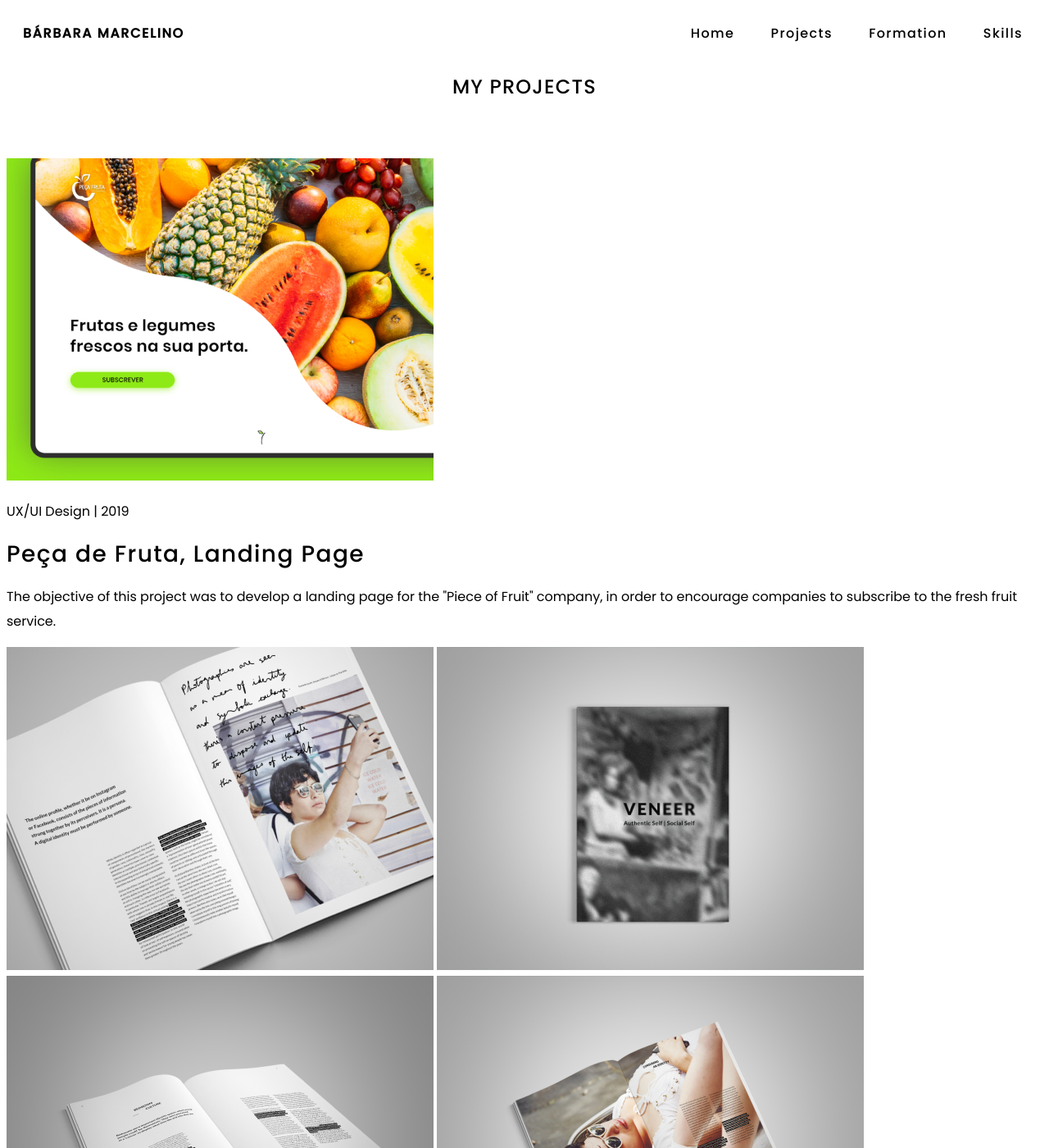
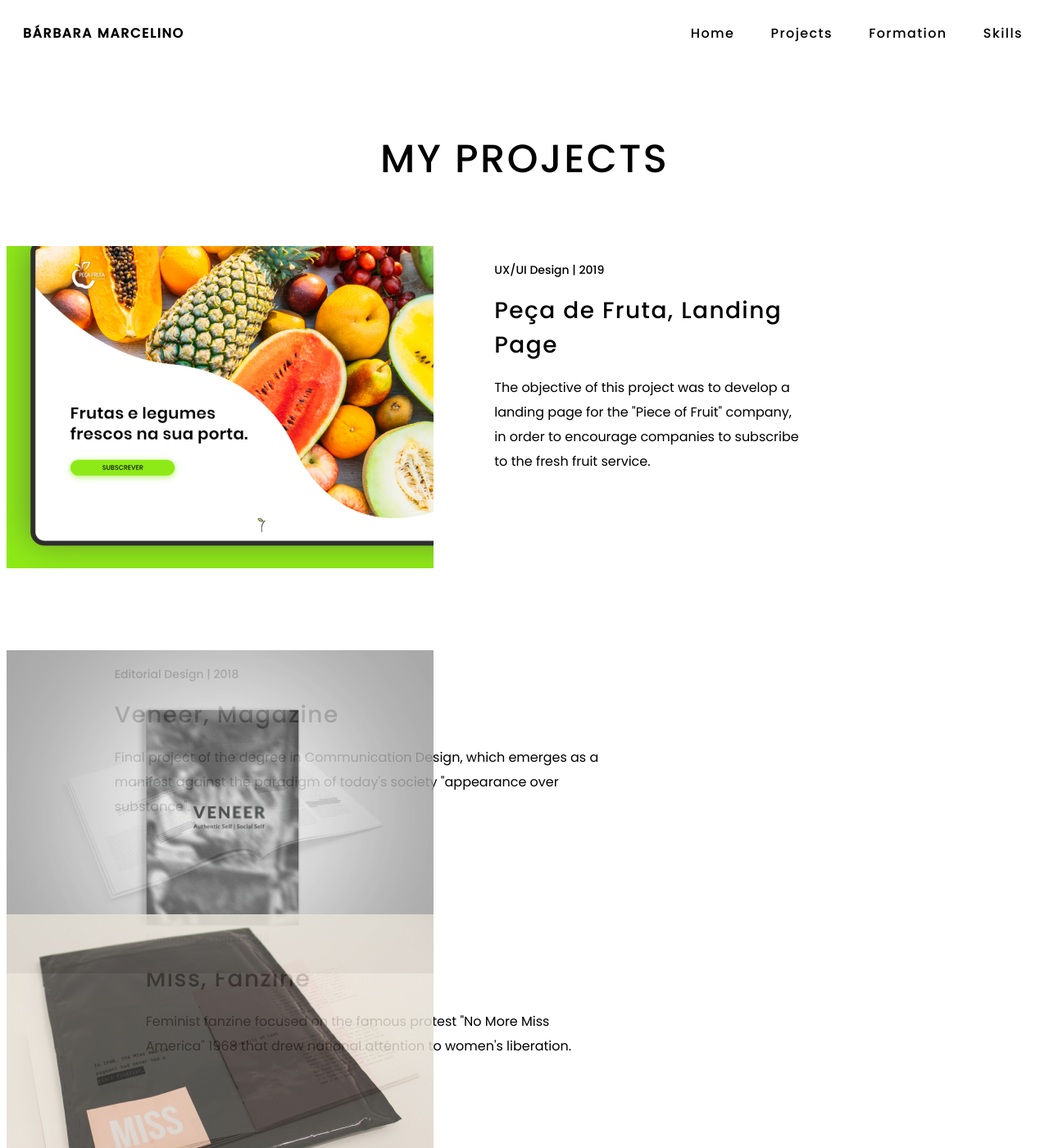
Before and after one commit to BarbaraMarcelino/projeto, a Jekyll site: the page built from projects.html, in a window 1280 px wide and 1400 px high. Shown: the whole window at 82% size. Built offline with Jekyll 4.4.1, drawn with Linux system fonts in a browser that asks for light colours.

Commit message:
projects, formation e skills

```diff
--- a/_works/1PecaDeFruta.html
+++ b/_works/1PecaDeFruta.html
@@ -1,9 +1,11 @@
 ---
 
 ---
+<article class="container">
     <img class="images" src="assets/img/projeto1.png" alt="Project 1 - Peça de Fruta, Landing Page">
     <div class="description">
         <p class="subtitle">UX/UI Design | 2019</p>
         <h4>Peça de Fruta, Landing Page</h4>
         <p>The objective of this project was to develop a landing page for the "Piece of Fruit" company, in order to encourage companies to subscribe to the fresh fruit service.</p>
     </div>
+</article>
--- a/assets/main.scss
+++ b/assets/main.scss
@@ -29,10 +29,10 @@
 h3 {
 	text-align: center;
 	font-weight: 500;
-	font-size: 24px;
+	font-size: 48px;
 	letter-spacing: 0.05em;
-	padding-top: 80px;
-	padding-bottom: 70px;
+	padding-top: 150px;
+    padding-bottom: 70px;
 	margin: 0;
 	text-transform: uppercase;
 }
@@ -128,7 +128,6 @@
 
 .seta {
     padding-top: 45px;
-    padding-bottom: 45px;
 	justify-content: center;
 	display: flex;
 }
@@ -154,10 +153,175 @@
 	width: 50%;
 	display: flex;
     margin: 0 auto;
-    padding-bottom: 100px;
+    padding-bottom: 150px;
 }
 
-/*footer*/
+/*Página Projects*/
+/*
+.container {
+	position: relative;
+  	display: flex;
+  	align-items: flex-end;
+  	padding-bottom: 50px;
+ }
+
+ #projetos {
+ 	width: 80%;
+ 	margin: 0 auto;
+ }
+
+
+.images {
+	width: 50%;
+	height: auto;
+	padding-bottom: 25px;
+}
+*/
+
+/*Animação Projeto 1*/
+.container {
+    display: grid;
+    grid-template-columns: auto auto;
+  	padding-bottom: 50px;
+ }
+
+.animation1, .animation2, .animation3 {
+	position: relative;
+}
+
+.image1, .image2, .image3, .image4, .image5, .image6, .image7, .image8, .image9, .image10, .image11, .image12, .image13, .image14, .image15 {
+    position: absolute;
+    padding-bottom: 25px;
+}
+
+.image1, .image6, .image11 {
+    animation: slide1 25s infinite;
+}
+
+.image2, .image7, .image12 {
+    animation: slide2 25s infinite;
+}
+
+.image3, .image8, .image13 {
+    animation: slide3 25s infinite;
+}
+
+.image4, .image9, .image14 {
+    animation: slide4 25s infinite;
+}
+
+.image5, .image10, .image15 {
+    animation: slide5 25s infinite;
+}
+
+@keyframes slide1 {
+    0% {opacity: 1}
+    20% { opacity: 0}
+    40% { opacity: 0}
+    60% { opacity: 0}
+    80% { opacity: 0}
+    100% { opacity: 1}
+}
+
+@keyframes slide2 {
+    0% {opacity: 0}
+    20% { opacity: 1}
+    40% { opacity: 0}
+    60% { opacity: 0}
+    80% { opacity: 0}
+    100% { opacity: 0}
+}
+
+@keyframes slide3 {
+    0% {opacity: 0}
+    20% { opacity: 0}
+    40% { opacity: 1}
+    60% { opacity: 0}
+    80% { opacity: 0}
+    100% { opacity: 0}
+}
+
+@keyframes slide4 {
+    0% {opacity: 0}
+    20% { opacity: 0}
+    40% { opacity: 0}
+    60% { opacity: 1}
+    80% { opacity: 0}
+    100% { opacity: 0}
+}
+
+@keyframes slide5 {
+    0% {opacity: 0}
+    20% { opacity: 0}
+    40% { opacity: 0}
+    60% { opacity: 0}
+    80% { opacity: 1}
+    100% { opacity: 0}
+}
+
+/*Descrição Projetos*/
+.description {
+	width: 50%;
+	padding-left: 10%;
+}
+
+.subtitle {
+	font-weight: 500;
+	font-size: 14px;
+}
+
+/*Formation*/
+.container1 {
+	display: flex;
+	width: 80%;
+	margin: 0 auto;
+    justify-content: space-between;
+    padding-bottom: 80px;
+}
+
+.description1 {
+	padding-right: 5%;
+}
+
+.description1:last-child {
+	padding-right: 0;
+}
+
+.curso, .curso1 {
+	margin: 0;
+	font-weight: 500;
+}
+
+/*Skills*/
+.container2 {
+	display: flex;
+	width: 80%;
+	margin: 0 auto;
+	justify-content: space-between;
+	padding-bottom: 80px;
+	align-items: baseline;
+}
+
+.icons {
+    text-align: center;
+	width: 60%;
+}
+
+.images1 {
+	width: 50%;
+}
+
+.curso {
+	font-weight: 500;
+}
+
+.texto1 {
+	font-size: 14px;
+	line-height: 24px;
+	color: #AEAEAE;
+}
+
+/*Footer*/
 .container-letter {
 	background: #F2F2F2;
 	text-align: center;
--- a/formation.html
+++ b/formation.html
@@ -25,7 +25,8 @@
             <p class="curso">Postgraduate Course</p>
             <p class="curso1">Digital Experience Design</p>
             <p>Faculty of Fine Arts</p>
-            <p class="texto1">Learn to design, build and launch cutting‑edge digital products and services</p>
+            <p class="texto1">Learn to design, build and launch cutting‑edge digital products and services.
+                A specialization course to designers that want to expand and consolidate their knowledge in the digital field.</p>
         </div>
     </article>
 </section>
```
Also changed, not shown: _works/2VeneerMagazine.html (+14 -11 lines), _works/3MissFanzine.html (+14 -11 lines), _works/4SpeakersMagazine.html (+14 -11 lines). Lines whose indentation alone changed are shown as unchanged.
